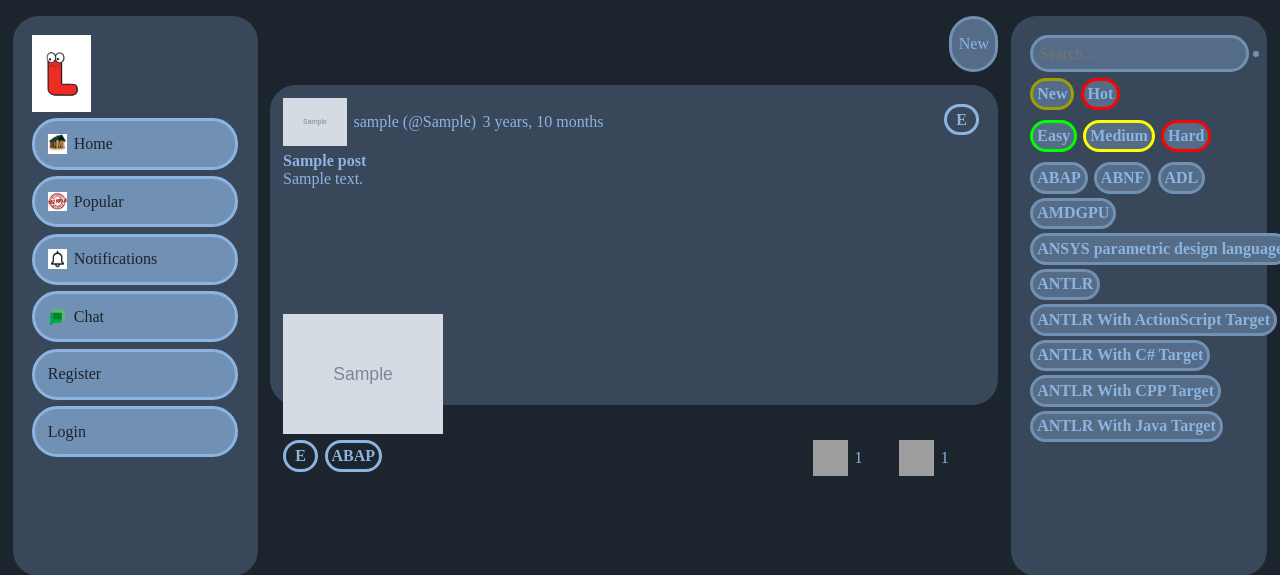
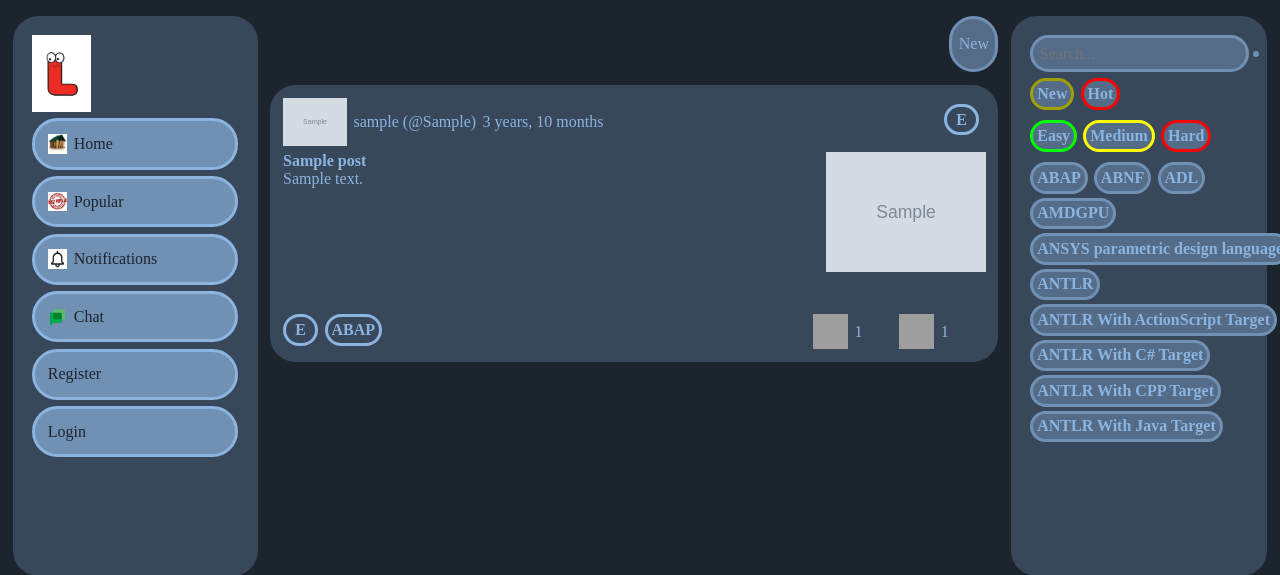
Before and after one commit to YaBoyya/Litter, a Django app: page / in a window 1280 px wide. Shown: the top 575 px of the page. Run offline with Django 5.2, Linux system fonts and the light colour scheme; data comes from the database, SQL or seed files in the repository; tables that the repository leaves empty hold one stand-in row (values such as "Sample post"); grey boxes marked "Sample" are stand-in pictures; grey boxes are pictures that could not be loaded.

Commit message:
Fix post photo position

```diff
--- a/core/templates/core/post-template.html
+++ b/core/templates/core/post-template.html
@@ -23,6 +23,7 @@
       </ul>
     </div>
   </div>
+  <div class="space-between">
     <div>
       <div class="post-title">
         {{ post.title }}
@@ -36,6 +37,7 @@
       <li><img src="{{ post.picture.url }}"></li>
     </ul>
     {% endif %}
+  </div>
 </div>
 <div class="post-status space-between">
   <ul class="tag-list">
```
Lines whose indentation alone changed are shown as unchanged.
